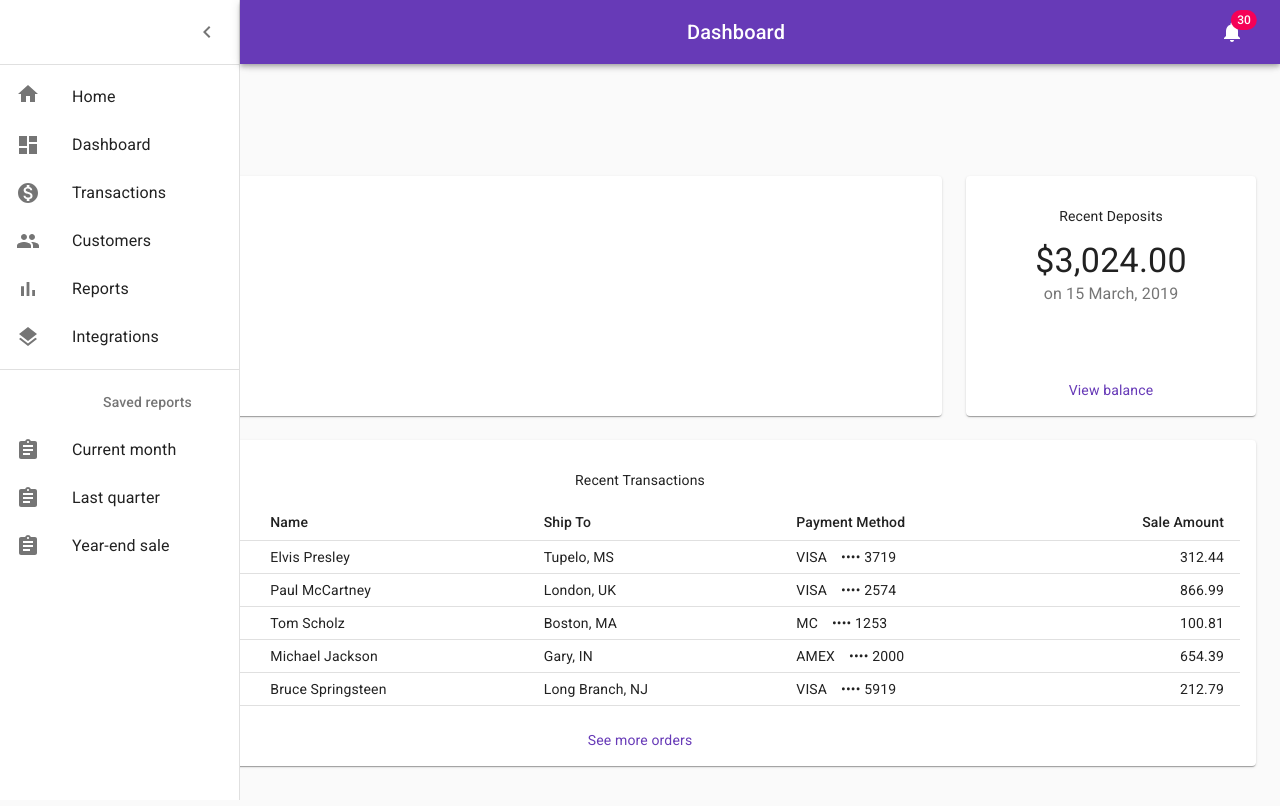
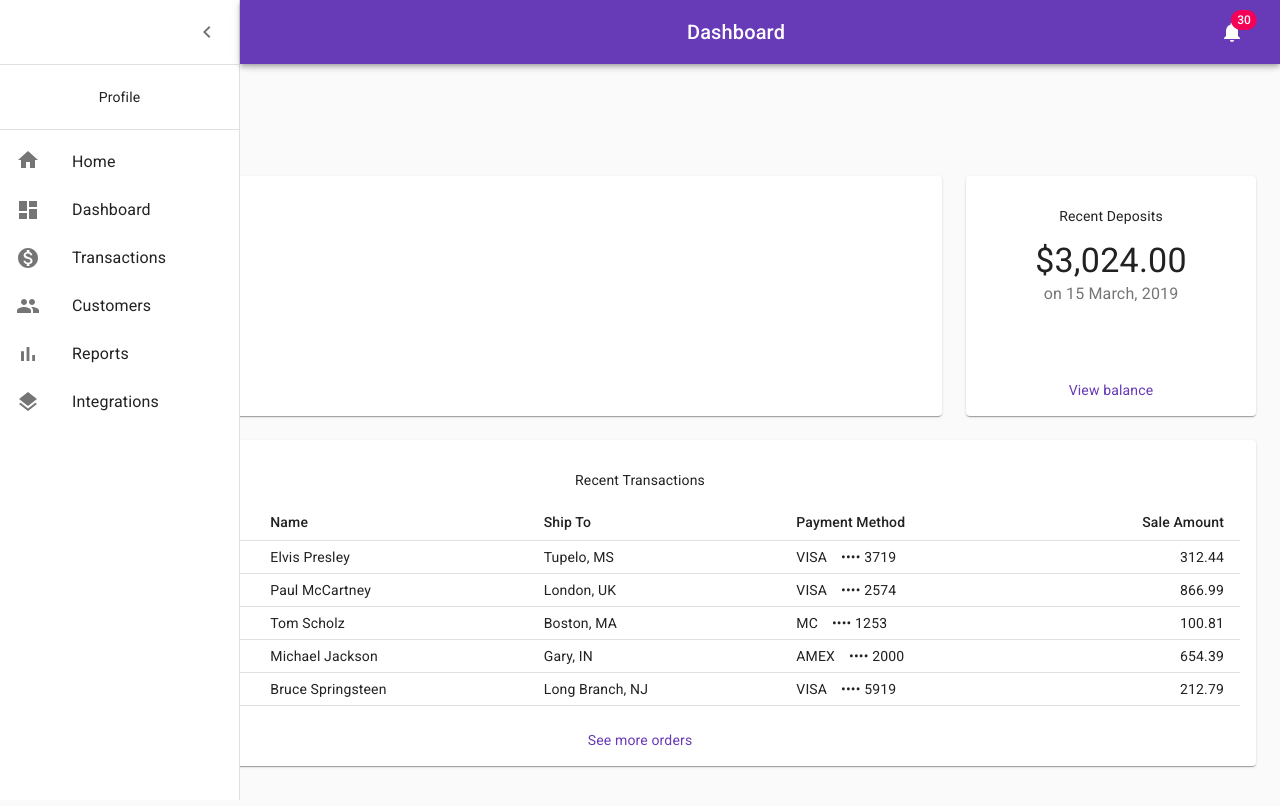
Before and after one commit to ridbay/Banka-React, a React (Create React App) app: page /dashboard in a window 1280 px wide. Shown: the top 806 px of the page. Built offline with nearby package versions, Linux system fonts and the light colour scheme; the HTML template or start-up script is replaced by a standard one.

Commit message:
Create Profile component

```diff
--- /dev/null
+++ b/src/components/Profile.jsx
@@ -0,0 +1,11 @@
+import React, { Component } from 'react'
+
+export default class Profile extends Component {
+    render() {
+        return (
+            <div>
+                <p>Profile</p>
+            </div>
+        )
+    }
+}
--- a/src/pages/dashboard/Dashboard.jsx
+++ b/src/pages/dashboard/Dashboard.jsx
@@ -16,10 +16,11 @@ import Paper from '@material-ui/core/Paper';
 import MenuIcon from '@material-ui/icons/Menu';
 import ChevronLeftIcon from '@material-ui/icons/ChevronLeft';
 import NotificationsIcon from '@material-ui/icons/Notifications';
-import { mainListItems, secondaryListItems } from './listItems';
+import { mainListItems } from './listItems';
 import Chart from './Chart';
 import Deposits from './Deposits';
 import Transactions from './Transactions';
+import Profile from '../../components/Profile'
 
 
 const drawerWidth = 240;
@@ -152,9 +153,12 @@ export default function Dashboard() {
           </IconButton>
         </div>
         <Divider />
+        <List><Profile /></List>
+
+        <Divider />
         <List>{mainListItems}</List>
-        <Divider />
-        <List>{secondaryListItems}</List>
+
+
       </Drawer>
       <main className={classes.content}>
         <div className={classes.appBarSpacer} />
```
Also changed, not shown: src/components/Avatars.jsx (added, +27 -0 lines), src/Data/userData.js (added), src/img/ridbayy.jpg (added).
